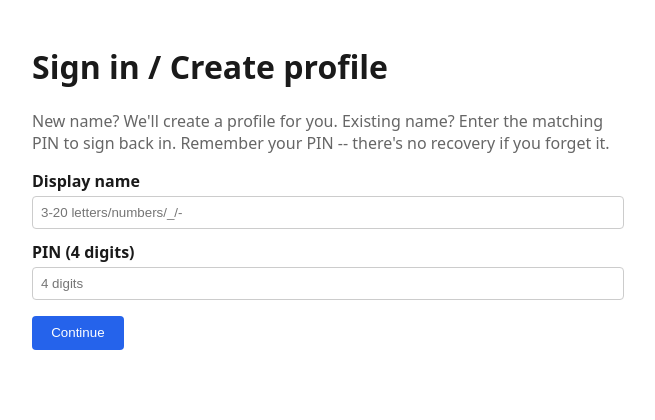
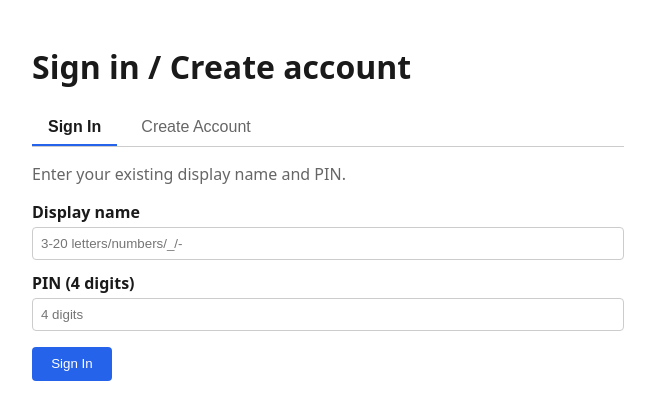
Before and after one commit to ElvisLee0725/tic-tac-toe-online, a FastAPI app: page /signin in a window 1280 px wide. Shown: the part 55-475 px from the top of the page, without its empty margins (312-967 px from the left). Run offline with FastAPI, Linux system fonts and the light colour scheme.

Commit message:
Fix: split sign-in/create-account, add sign-out UI
Stakeholder-reported bug: signing in with a typo'd/unrecognized
username silently created a brand-new throwaway account instead of
erroring, because create-account and sign-in were combined into one
action. Also: no way to sign out existed in the UI (the DELETE
/api/session endpoint worked but nothing called it).

Split into two explicit actions:
- POST /api/session/new (Create Account) -- 409 name_taken if the
  name already exists, nothing modified.
- POST /api/session (Sign In) -- 401 sign_in_failed for both "name
  not found" and "wrong PIN", with an identical message either way,
  so the response can never be used to probe which names exist.

vs-Human opponent (O) identification now requires an existing account
(sign-in semantics only, no silent creation).

Added a visible "Sign out" button to the nav, wired to the
already-existing DELETE /api/session endpoint.

docs/PRD.md (FR-18/19/20) and docs/DESIGN.md (Section 4.1/4.2)
updated to reflect the corrected requirement.

Independently re-verified the exact reported scenario: repeated
sign-in attempts with a random unused name + arbitrary PINs never
create an account (confirmed definitively by then successfully
creating that same name via /api/session/new, which would 409 if it
already existed). Also verified: re-creating a taken name fails
correctly, sign-out clears the session (subsequent GET /api/session
returns 401), and the sign-out button actually renders in the nav.

```diff
--- a/app/auth.py
+++ b/app/auth.py
@@ -21,8 +21,15 @@ class ValidationError(Exception):
     """Raised for malformed name/PIN input (FR-21) -> maps to 422."""
 
 
-class WrongPinError(Exception):
-    """Raised when an existing name is used with an incorrect PIN (FR-20) -> maps to 401."""
+class NameTakenError(Exception):
+    """Raised by create_profile_explicit() when the display name already
+    exists (FR-18) -> maps to 409. Nothing is created or modified."""
+
+
+class SignInFailedError(Exception):
+    """Raised by sign_in() when the name doesn't exist OR exists with the
+    wrong PIN (FR-19) -> maps to 401. Deliberately a single error type for
+    both cases so the response can't be used to probe which names exist."""
 
 
 def validate_display_name(name: str) -> str:
@@ -83,22 +90,34 @@ def create_profile(display_name: str, pin: str) -> dict:
     return get_profile_by_id(cur.lastrowid)
 
 
-def create_or_signin(display_name: str, pin: str) -> dict:
+def create_profile_explicit(display_name: str, pin: str) -> dict:
     """
-    Combined create-or-signin logic (FR-18/19/20), shared by POST /api/session
-    and (later) the vs-Human opponent sign-in flow.
+    "Create Account" (FR-18), a genuinely separate action from signing in
+    (2026-08-06 revision -- see PRD FR-18). Succeeds only if the name
+    doesn't already exist; otherwise raises NameTakenError and creates
+    nothing.
+    """
+    existing = get_profile_by_name(display_name)
+    if existing is not None:
+        raise NameTakenError()
+    return create_profile(display_name, pin)
 
-    - Name doesn't exist -> create a new profile.
-    - Name exists, PIN matches -> return that profile.
-    - Name exists, PIN doesn't match -> raise WrongPinError.
+
+def sign_in(display_name: str, pin: str) -> dict:
+    """
+    "Sign In" (FR-19, 2026-08-06 revision). Succeeds only if the name
+    exists AND the PIN matches. If the name doesn't exist, or exists with
+    the wrong PIN, raises the same SignInFailedError either way -- no
+    account is ever created here, and the failure never reveals which
+    case it was.
     """
     existing = get_profile_by_name(display_name)
     if existing is None:
-        return create_profile(display_name, pin)
+        raise SignInFailedError()
 
     expected = hash_pin(pin, existing["pin_salt"])
     if not secrets.compare_digest(expected, existing["pin_hash"]):
-        raise WrongPinError()
+        raise SignInFailedError()
     return existing
 
 
--- a/app/games_api.py
+++ b/app/games_api.py
@@ -106,9 +106,13 @@ async def _create_human_game(request: Request, body: dict):
     """
     vs Human (local), FR-9/FR-10. The device owner (X) must already be
     signed in; the second local player (O) is identified by
-    opponent_name/opponent_pin in the request body, verified with the
-    same create-or-signin logic POST /api/session uses (auth.py) -- this
-    does NOT touch the browser's own session/cookie, X stays signed in
+    opponent_name/opponent_pin in the request body, verified with
+    auth.sign_in() -- the same sign-in-only logic POST /api/session uses
+    (2026-08-06 revision). O must already have an existing account; this
+    deliberately does NOT silently create one for them (a second local
+    player shouldn't be auto-registered without a moment where they
+    intentionally set up their own profile -- see FR-18/19). This does
+    NOT touch the browser's own session/cookie, X stays signed in
     throughout.
     """
     x_profile = _signed_in_profile(request)
@@ -122,8 +126,8 @@ async def _create_human_game(request: Request, body: dict):
         return JSONResponse({"error": "validation_error", "message": str(e)}, status_code=422)
 
     try:
-        o_profile = auth.create_or_signin(opponent_name, opponent_pin)
-    except auth.WrongPinError:
+        o_profile = auth.sign_in(opponent_name, opponent_pin)
+    except auth.SignInFailedError:
         return JSONResponse({"error": "opponent_signin_failed"}, status_code=401)
 
     if o_profile["id"] == x_profile["id"]:
--- a/app/static/css/app.css
+++ b/app/static/css/app.css
@@ -113,3 +113,34 @@ form button {
     text-align: left;
 }
 .leaderboard-table th { background: rgba(128, 128, 128, 0.1); }
+
+.tabs {
+    display: flex;
+    gap: 0.5rem;
+    margin-top: 1rem;
+    border-bottom: 1px solid var(--border);
+}
+.tab-btn {
+    padding: 0.5rem 1rem;
+    border: none;
+    background: none;
+    color: var(--muted);
+    cursor: pointer;
+    font-size: 1rem;
+    border-bottom: 2px solid transparent;
+}
+.tab-btn.active {
+    color: var(--fg);
+    border-bottom: 2px solid var(--accent);
+    font-weight: 600;
+}
+
+.nav-btn-link {
+    background: none;
+    border: none;
+    padding: 0;
+    color: var(--accent);
+    cursor: pointer;
+    font: inherit;
+    text-decoration: underline;
+}
--- a/app/static/js/human_start.js
+++ b/app/static/js/human_start.js
@@ -40,7 +40,7 @@
 
     function describeError(data) {
         if (data.error === "opponent_signin_failed") {
-            return "That name is taken -- ask your opponent for the correct PIN.";
+            return "That username and PIN aren't recognized -- your opponent needs an existing account.";
         }
         if (data.error === "cannot_play_self") {
             return "Enter a different player as your opponent.";
--- /dev/null
+++ b/app/static/js/nav.js
@@ -0,0 +1,13 @@
+// Sign-out button in the shared nav (base.html). Calls DELETE
+// /api/session, then redirects home so the nav re-renders signed-out.
+(function () {
+    const btn = document.getElementById("sign-out-btn");
+    if (!btn) return;
+    btn.addEventListener("click", async function () {
+        try {
+            await fetch("/api/session", { method: "DELETE" });
+        } finally {
+            window.location.href = "/";
+        }
+    });
+})();
--- a/app/static/js/signin.js
+++ b/app/static/js/signin.js
@@ -1,19 +1,37 @@
-// Small helper for the sign-in / create-profile form.
-// Posts to /api/session; on success the server sets the session cookie
-// and we redirect home. On failure, shows the server's error message.
+// Sign In / Create Account -- two genuinely separate actions (2026-08-06
+// revision) hitting two different endpoints, not one combined form.
 (function () {
-    const form = document.getElementById("signin-form");
-    const errorEl = document.getElementById("signin-error");
+    const tabSignin = document.getElementById("tab-signin");
+    const tabCreate = document.getElementById("tab-create");
+    const panelSignin = document.getElementById("panel-signin");
+    const panelCreate = document.getElementById("panel-create");
+
+    function showTab(which) {
+        const signinActive = which === "signin";
+        panelSignin.hidden = !signinActive;
+        panelCreate.hidden = signinActive;
+        tabSignin.classList.toggle("active", signinActive);
+        tabCreate.classList.toggle("active", !signinActive);
+        tabSignin.setAttribute("aria-selected", String(signinActive));
+        tabCreate.setAttribute("aria-selected", String(!signinActive));
+    }
+
+    tabSignin.addEventListener("click", () => showTab("signin"));
+    tabCreate.addEventListener("click", () => showTab("create"));
+
+    async function submitForm(path, formId, errorId, describeError) {
+        const form = document.getElementById(formId);
+        const errorEl = document.getElementById(errorId);
 
         form.addEventListener("submit", async function (evt) {
             evt.preventDefault();
             errorEl.hidden = true;
 
-        const display_name = document.getElementById("display_name").value.trim();
-        const pin = document.getElementById("pin").value.trim();
+            const display_name = form.querySelector("[name=display_name]").value.trim();
+            const pin = form.querySelector("[name=pin]").value.trim();
 
             try {
-            const res = await fetch("/api/session", {
+                const res = await fetch(path, {
                     method: "POST",
                     headers: { "Content-Type": "application/json" },
                     body: JSON.stringify({ display_name, pin }),
@@ -30,14 +48,25 @@
                 errorEl.hidden = false;
             }
         });
+    }
 
-    function describeError(data) {
-        if (data.error === "wrong_pin") {
-            return "That name is taken -- enter the correct PIN or choose another name.";
+    submitForm("/api/session", "signin-form", "signin-error", function (data) {
+        if (data.error === "sign_in_failed") {
+            return "That username and PIN aren't recognized.";
         }
         if (data.error === "validation_error") {
             return data.message || "Please check your name and PIN.";
         }
         return data.message || "Sign-in failed.";
+    });
+
+    submitForm("/api/session/new", "create-form", "create-error", function (data) {
+        if (data.error === "name_taken") {
+            return "That name is already taken -- sign in instead or choose another name.";
         }
+        if (data.error === "validation_error") {
+            return data.message || "Please check your name and PIN.";
+        }
+        return data.message || "Could not create account.";
+    });
 })();
--- a/app/templates/base.html
+++ b/app/templates/base.html
@@ -14,6 +14,7 @@
             {% if profile %}
                 <a href="/profile">My Stats</a>
                 <span class="nav-name">Signed in as <strong>{{ profile.display_name }}</strong></span>
+                <button type="button" id="sign-out-btn" class="nav-btn-link">Sign out</button>
             {% else %}
                 <a href="/signin">Sign in</a>
             {% endif %}
@@ -22,5 +23,6 @@
     <main class="container">
         {% block content %}{% endblock %}
     </main>
+    <script src="/static/js/nav.js"></script>
 </body>
 </html>
--- a/app/templates/index.html
+++ b/app/templates/index.html
@@ -28,7 +28,7 @@
 
 <h2>vs Human (local)</h2>
 {% if profile %}
-<p class="muted">Both players take turns on this device. You'll play X; enter your opponent's name + PIN below (a new name creates a profile for them).</p>
+<p class="muted">Both players take turns on this device. You'll play X; your opponent must already have their own account -- enter their name + PIN below to sign them in for O.</p>
 <form id="human-form">
     <label for="opponent_name">Opponent's display name</label>
     <input type="text" id="opponent_name" name="opponent_name" maxlength="20"
--- a/app/templates/signin.html
+++ b/app/templates/signin.html
@@ -1,25 +1,48 @@
 {% extends "base.html" %}
 {% block title %}Sign in - Tic Tac Toe Online{% endblock %}
 {% block content %}
-<h1>Sign in / Create profile</h1>
-<p class="muted">
-    New name? We'll create a profile for you. Existing name? Enter the matching PIN to sign back in.
-    Remember your PIN -- there's no recovery if you forget it.
-</p>
+<h1>Sign in / Create account</h1>
 
+<div class="tabs" role="tablist">
+    <button type="button" id="tab-signin" class="tab-btn active" role="tab" aria-selected="true">Sign In</button>
+    <button type="button" id="tab-create" class="tab-btn" role="tab" aria-selected="false">Create Account</button>
+</div>
+
+<section id="panel-signin">
+    <p class="muted">Enter your existing display name and PIN.</p>
     <form id="signin-form">
-    <label for="display_name">Display name</label>
-    <input type="text" id="display_name" name="display_name" maxlength="20"
+        <label for="signin_display_name">Display name</label>
+        <input type="text" id="signin_display_name" name="display_name" maxlength="20"
                pattern="[A-Za-z0-9_-]{3,20}" required
                placeholder="3-20 letters/numbers/_/-">
 
-    <label for="pin">PIN (4 digits)</label>
-    <input type="password" id="pin" name="pin" maxlength="4" inputmode="numeric"
+        <label for="signin_pin">PIN (4 digits)</label>
+        <input type="password" id="signin_pin" name="pin" maxlength="4" inputmode="numeric"
                pattern="\d{4}" required placeholder="4 digits">
 
-    <button type="submit">Continue</button>
+        <button type="submit">Sign In</button>
         <p id="signin-error" class="error" hidden></p>
     </form>
+</section>
+
+<section id="panel-create" hidden>
+    <p class="muted">
+        Pick a new display name and PIN. Remember your PIN -- there's no recovery if you forget it.
+    </p>
+    <form id="create-form">
+        <label for="create_display_name">Display name</label>
+        <input type="text" id="create_display_name" name="display_name" maxlength="20"
+               pattern="[A-Za-z0-9_-]{3,20}" required
+               placeholder="3-20 letters/numbers/_/-">
+
+        <label for="create_pin">PIN (4 digits)</label>
+        <input type="password" id="create_pin" name="pin" maxlength="4" inputmode="numeric"
+               pattern="\d{4}" required placeholder="4 digits">
+
+        <button type="submit">Create Account</button>
+        <p id="create-error" class="error" hidden></p>
+    </form>
+</section>
 
 <script src="/static/js/signin.js"></script>
 {% endblock %}
```
Also changed, not shown: app/profiles_api.py (+70 -24 lines), docs/DESIGN.md (+7 -2 lines), docs/PRD.md (+3 -3 lines). Lines whose indentation alone changed are shown as unchanged.
